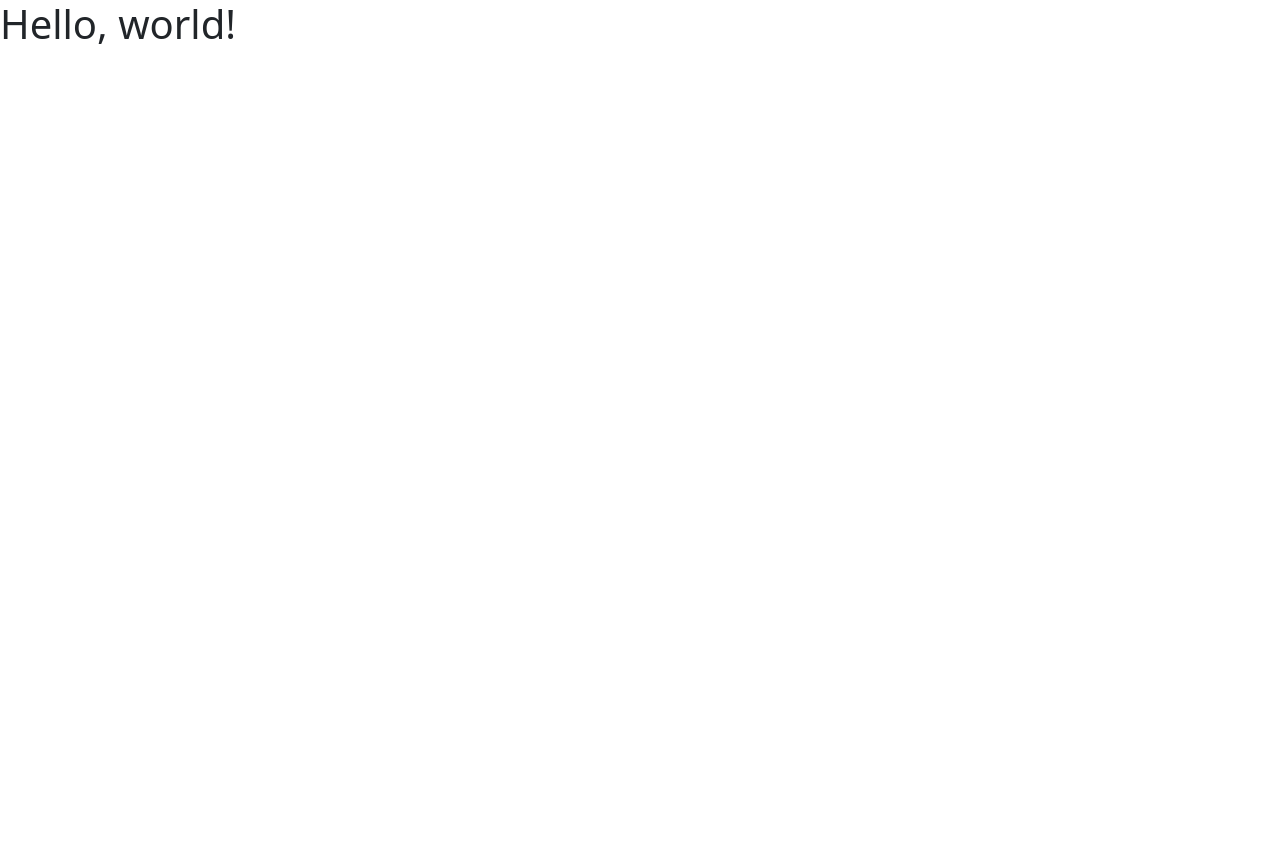
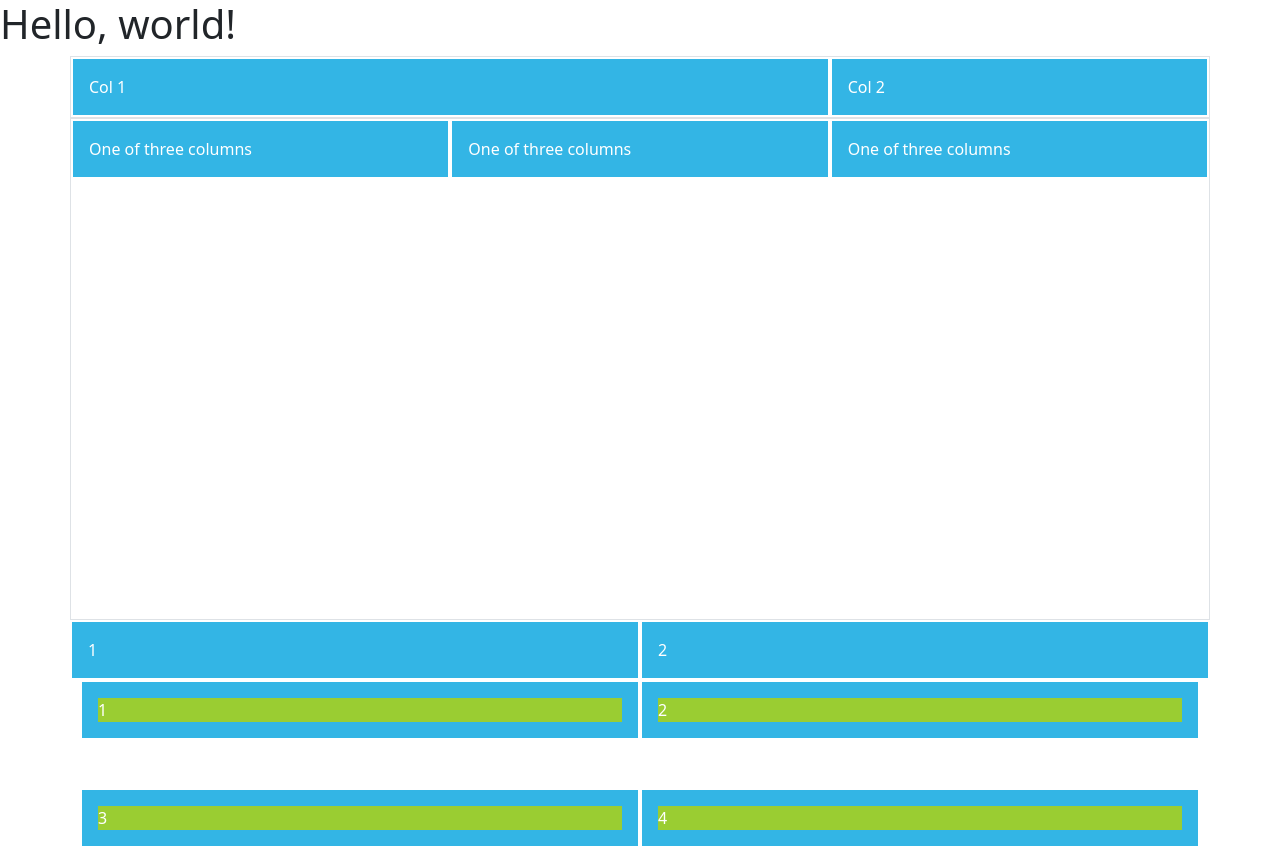
Before and after one commit to TheOGApplePie/Bootstrap-FCC, a website: page index.html in a window 1280 px wide. Before the commit the page ends 800 px from the top, so only its background shows below. Drawn offline with nearby package versions, Linux system fonts and the light colour scheme.

Commit message:
grid system complete

```diff
--- a/index.html
+++ b/index.html
@@ -6,8 +6,50 @@
     <title>Bootstrap demo</title>
     <link href="https://cdn.jsdelivr.net/npm/bootstrap@5.2.3/dist/css/bootstrap.min.css" rel="stylesheet" integrity="sha384-rbsA2VBKQhggwzxH7pPCaAqO46MgnOM80zW1RWuH61DGLwZJEdK2Kadq2F9CUG65" crossorigin="anonymous">
   </head>
+  <style>
+    [class*="col"]{
+        padding: 1rem;
+        background-color: #33b5e5;
+        border: 2px solid #fff;
+        color: #fff;
+    }
+    .child{background-color: yellowgreen;}
+  </style>
   <body>
     <h1>Hello, world!</h1>
+    <div class="container-md border">
+        <div class="row">
+            <div class="col-lg-8 col-md-6">Col 1</div>
+            <div class="col-lg-4 col-md-6">Col 2</div>
+        </div>
+    </div>
+    <div class="container-md border">
+        <div class="row align-items-start"style="height: 500px;">
+            <div class="col">
+              One of three columns
+            </div>
+            <div class="col">
+              One of three columns
+            </div>
+            <div class="col">
+              One of three columns
+            </div>
+          </div>
+    </div>
+    <div class="container">
+        <div class="row justify-content-center">
+            <div class="col">1</div>
+            <div class="col">2</div>
+        </div>
+    </div>
+    <div class="container">
+        <div class="row gx-1 gy-5">
+        <div class="col-6"><div class="child">1</div></div>
+        <div class="col-6"><div class="child">2</div></div>
+        <div class="col-6"><div class="child">3</div></div>
+        <div class="col-6"><div class="child">4</div></div>
+    </div>
+    </div>
     <script src="https://cdn.jsdelivr.net/npm/bootstrap@5.2.3/dist/js/bootstrap.bundle.min.js" integrity="sha384-kenU1KFdBIe4zVF0s0G1M5b4hcpxyD9F7jL+jjXkk+Q2h455rYXK/7HAuoJl+0I4" crossorigin="anonymous"></script>
   </body>
 </html>
```
